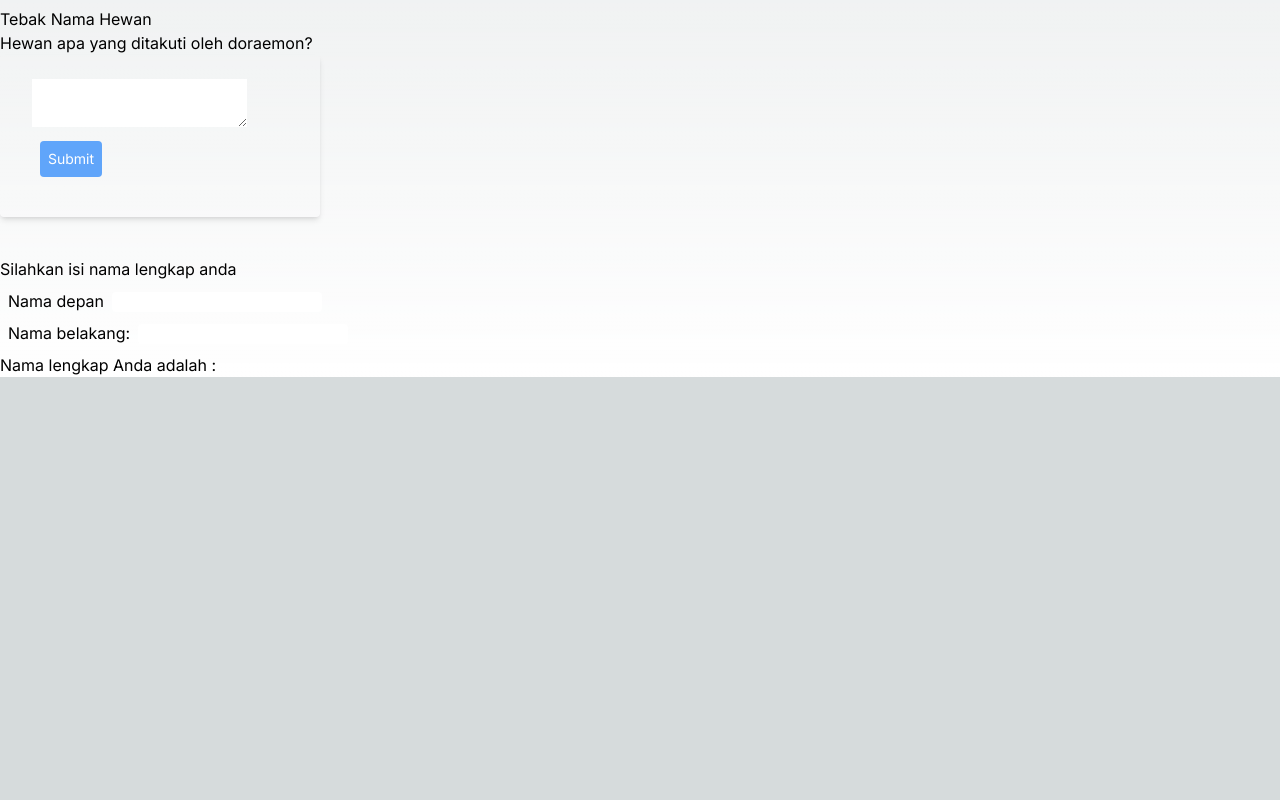
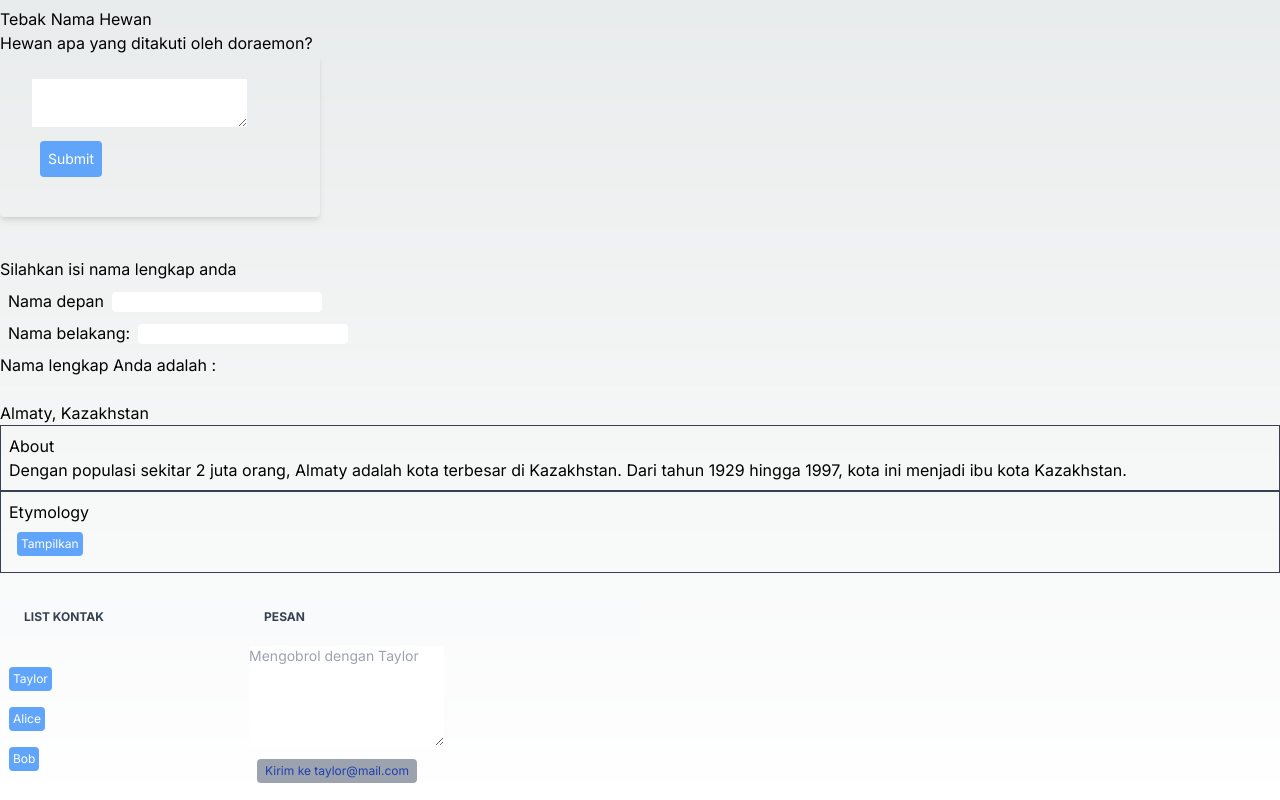
Before and after one commit to voltanz/pbf-2024, a React app in the folder Week-04/04-event-dan-state/: page / in a window 1280 px wide. Shown: the part 678-1478 px from the top of the page. Before the commit the page ends 1055 px from the top, so only its background shows below. Built offline with nearby package versions, Linux system fonts and the light colour scheme.

Commit message:
W04: Praktikum 6

```diff
--- a/Week-04/04-event-dan-state/src/app/page.tsx
+++ b/Week-04/04-event-dan-state/src/app/page.tsx
@@ -2,6 +2,8 @@
 import Tombol_1, { Tombol_2, Tombol_3 } from "@/components/button";
 import Form, { Form_2 } from "@/components/form";
 import Gallery from "@/components/gallery";
+import Accordion from "@/components/accordion";
+import Chat from "@/components/chat"
 
 export default function Home() {
     return (
@@ -23,6 +25,10 @@ export default function Home() {
             <Form />
               <br></br>
             <Form_2 />
+              <br></br>
+            <Accordion />
+              <br></br>
+            <Chat />
         </>
     );
 }
--- /dev/null
+++ b/Week-04/04-event-dan-state/src/components/accordion.tsx
@@ -0,0 +1,37 @@
+import { useState } from 'react';
+
+export default function Accordion() {
+    const [activeIndex, setActiveIndex] = useState(0);
+    return (
+        <>
+            <h2>Almaty, Kazakhstan</h2>
+            <Panel
+                title="About"
+                isActive={activeIndex === 0}
+                onShow={() => setActiveIndex(0)}
+            >
+                Dengan populasi sekitar 2 juta orang, Almaty adalah kota terbesar di Kazakhstan.
+                Dari tahun 1929 hingga 1997, kota ini menjadi ibu kota Kazakhstan.
+            </Panel>
+            <Panel
+                title="Etymology"
+                isActive={activeIndex === 1}
+                onShow={() => setActiveIndex(1)}
+            >
+                Nama "Almaty" berasal dari kata <span lang="kk-Kz">алма</span>,
+                dalam bahasa Kazakh yang berarti "apel" dan sering diterjemahkan sebagai "penuh dengan apel".
+                Sebenarnya, wilayah sekitar Almaty dipercaya sebagai asal usul apel, dan <i lang="la">Malus sieversii</i>
+                liar dianggap sebagai kandidat yang mungkin menjadi nenek moyang apel domestik modern.
+            </Panel>
+        </>
+    );
+}
+
+function Panel ({title, children, isActive, onShow}) {
+    return (
+        <section className="panel border border-gray-700 p-2">
+            <h3>{title}</h3>
+                {isActive ? ( <p>{children}</p> ) : ( <button className=" bg-blue-400 text-xs text-white p-1 rounded m-2" onClick={onShow}>Tampilkan</button> )}
+        </ section>
+    );
+}
--- /dev/null
+++ b/Week-04/04-event-dan-state/src/components/chat.tsx
@@ -0,0 +1,69 @@
+import { useState } from "react";
+
+const contacts = [
+    {name: 'Taylor', email: 'taylor@mail.com'},
+    {name: 'Alice', email: 'alice@mail.com'},
+    {name: 'Bob', email: 'bob@mail.com'},
+]
+
+export function ContactList({selectedContact, contacts, onSelect}: any) {
+    return (
+        <section className="contact-list">
+            <ul className="w-full">
+                {contacts.map((contact:any) =>
+                    <li key={contact.email}>
+                        <button className="text-xs bg-blue-400 rounded p-1 m-2 text-white"
+                            onClick={() => {onSelect(contact)}}>
+                                {contact.name}
+                            </button>
+                    </li>)}
+            </ul>
+        </section>
+    )
+}
+
+export function Chat({contact}: any) {
+    const [text, setText] = useState('')
+    return (
+        <section className="chat m-2">
+            <textarea
+            rows={5}
+            value={text}
+            placeholder={'Mengobrol dengan ' + contact.name}
+            onChange={e => setText(e.target.value)}/>
+            <br />
+            <button className="text-xs bg-gray-400 rounded px-2 py-1 m-2 text-blue-800">
+                Kirim ke {contact.email}
+            </button>
+        </section>
+    )
+}
+
+export default function Messenger() {
+    const [to, setTo] = useState(contacts[0])
+    return (
+        <div>
+            <table className="w-1/2 text-sm text-left text-gray-500 dark:text-gray-400">
+                <thead className="text-xs text-gray-700 uppercase bg-gray-50 dark:bg-gray-700 dark:text-gray-400">
+                    <tr>
+                        <th scope="col" className="px-6 py-3">List Kontak</th>
+                        <th scope="col" className="px-6 py-3">Pesan</th>
+                    </tr>
+                </thead>
+                <tbody>
+                    <tr>
+                        <td>
+                            <ContactList
+                                contacts={contacts}
+                                selectedContact={to}
+                                onSelect={(contact:any) => setTo(contact)}/>
+                        </td>
+                        <td>
+                            <Chat key={to.email} contact={to} />
+                        </td>
+                    </tr>
+                </tbody>
+            </table>
+        </div>
+    )
+}
```
Also changed, not shown: Week-04/README.md, Week-04/docs/ss14.png (added), Week-04/docs/ss15.png (added), Week-04/docs/ss16.png (added).
